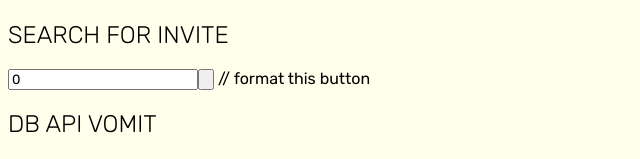
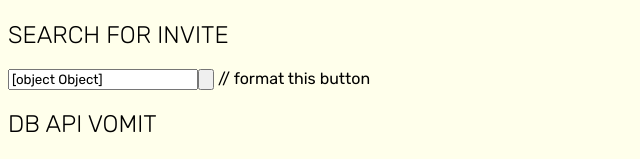
Before and after one commit to skelly7681/Capstone-Project, a Vue app in the folder vue/: page /viewInvites in a window 1280 px wide. Shown: the part 144-303 px from the top of the page, without its empty margins (0-640 px from the left). Built offline with nearby package versions, Linux system fonts and the light colour scheme; no server answers; sample sign-in values are in the browser's storage.

Commit message:
FE logic to DB is still not working

```diff
--- a/vue/src/components/PendingInvitation.vue
+++ b/vue/src/components/PendingInvitation.vue
@@ -9,7 +9,6 @@
 
 
     <!--THIS IS A TEST!!! TESTING PULLING INVITE INFO FROM DB USING INVITE ID-->
-
           <h2>SEARCH FOR INVITE</h2>
         <form>
             <input type="text" v-model="searchInviteId" placeholder="invite id" id="inviteSearch" />
@@ -34,7 +33,9 @@ export default {
             rejectedRestaurants: [], //an array?
             approvedRestaurants: [],
             isLoading: true,
-            searchInviteId: 0,
+            searchInviteId: {
+                inviteid: 0
+            },
             invite: {
               inviteId: "", //this value here will come from the db
               senderUserId: "",
--- a/vue/src/components/SearchRestaurants.vue
+++ b/vue/src/components/SearchRestaurants.vue
@@ -72,7 +72,7 @@ export default {
 
     // put a method here to make sure search bar only sends what Yelp will accept
     // put a method to clear search bar after search is submitted
-    //yelp gives us limited options + also will return restaurants outside of the zipcode
+    // yelp gives us limited options + also will return restaurants outside of the zipcode
 
 
     },
```
